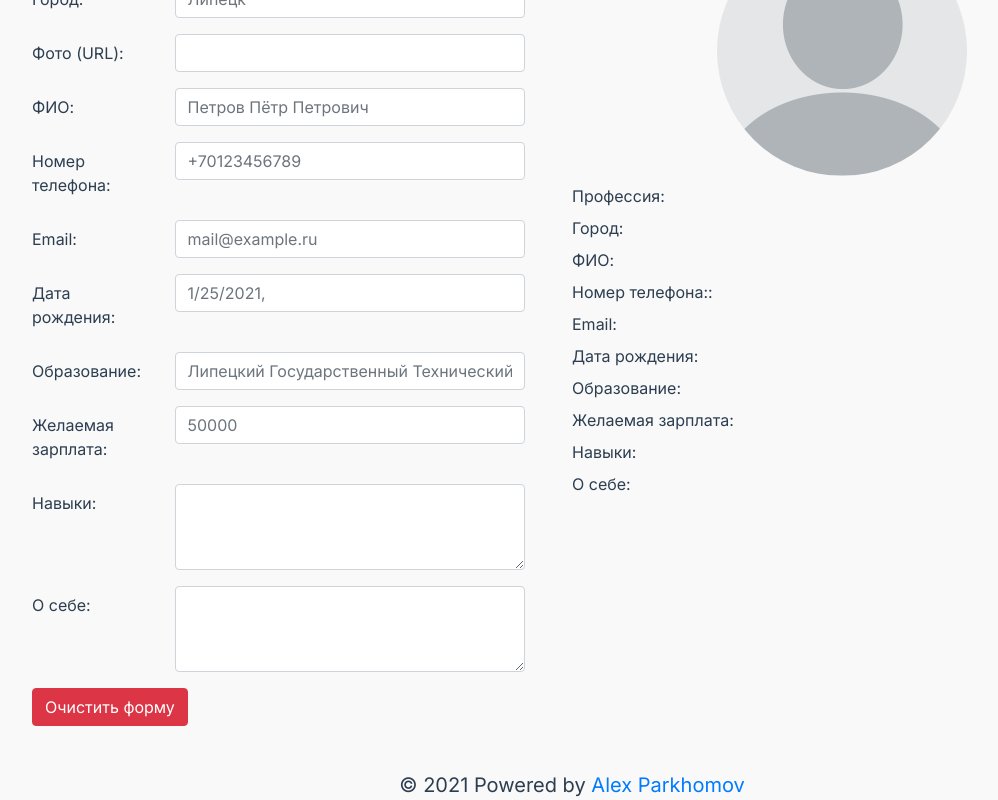
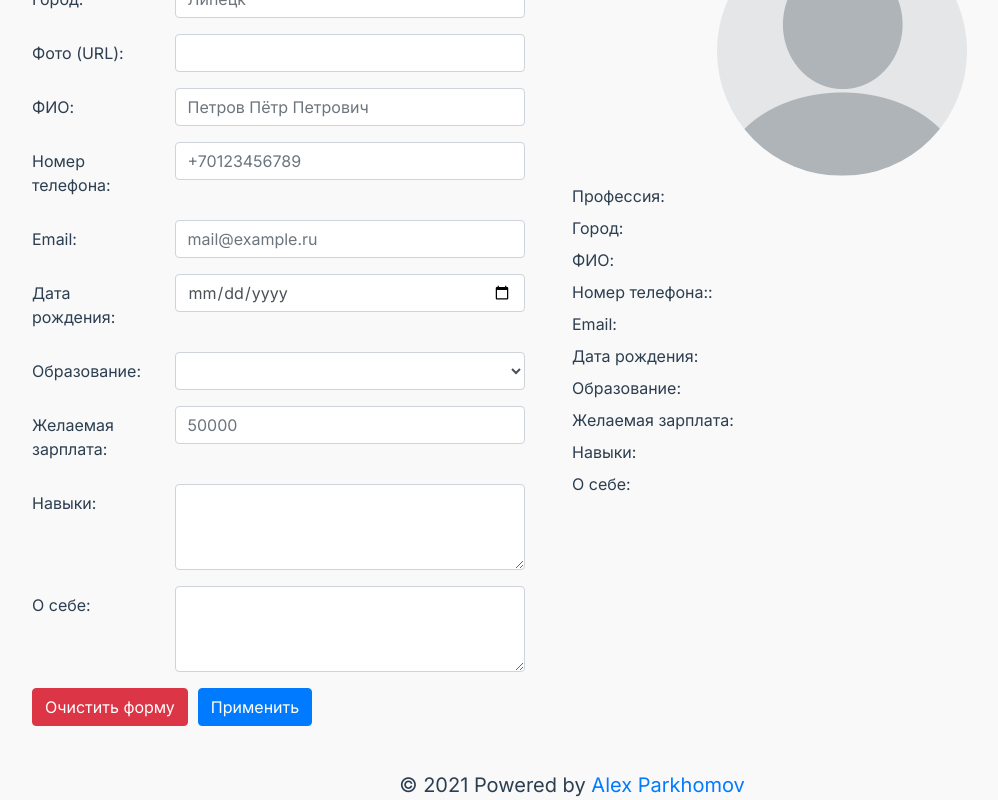
Before and after one commit to Strannik4884/VueResume, a Vue app in the folder task2/: page / in a window 1280 px wide. Shown: the part 248-1048 px from the top of the page, without its empty margins (68-1066 px from the left). Built offline with nearby package versions, Linux system fonts and the light colour scheme.

Commit message:
Add education levels and extra fields

```diff
--- a/task2/src/App.vue
+++ b/task2/src/App.vue
@@ -29,7 +29,11 @@ export default {
         phone: '',
         email: '',
         birthday: '',
-        education: '',
+        educationLevel: '',
+        educationPlace: '',
+        educationFaculty: '',
+        educationSpecialization: '',
+        educationEndDate: '',
         desiredSalary: '',
         skills: '',
         about: ''
--- /dev/null
+++ b/task2/src/components/EducationSpecial.vue
@@ -0,0 +1,39 @@
+<template>
+  <div>
+    <div class="form-group row">
+      <label class="col-sm-3 col-form-label">Учебное заведение:</label>
+      <div class="col-lg-8">
+        <input type="text" class="form-control" placeholder="50000" v-model="resume.educationPlace">
+      </div>
+    </div>
+    <div class="form-group row">
+      <label class="col-sm-3 col-form-label">Факультет:</label>
+      <div class="col-lg-8">
+        <input type="text" class="form-control" placeholder="50000" v-model="resume.educationFaculty">
+      </div>
+    </div>
+    <div class="form-group row">
+      <label class="col-sm-3 col-form-label">Специализация:</label>
+      <div class="col-lg-8">
+        <input type="text" class="form-control" placeholder="50000" v-model="resume.educationSpecialization">
+      </div>
+    </div>
+    <div class="form-group row">
+      <label class="col-sm-3 col-form-label">Год окончания:</label>
+      <div class="col-lg-8">
+        <input type="text" class="form-control" placeholder="50000" v-model="resume.educationEndDate">
+      </div>
+    </div>
+  </div>
+</template>
+
+<script>
+export default {
+  name: "EducationSpecial",
+  props: ['resume']
+}
+</script>
+
+<style scoped>
+
+</style>
--- a/task2/src/components/ResumeForm.vue
+++ b/task2/src/components/ResumeForm.vue
@@ -42,16 +42,18 @@
       <div class="form-group row">
         <label class="col-sm-3 col-form-label">Дата рождения:</label>
         <div class="col-lg-8">
-          <input class="form-control" :placeholder="birthdayPlaceholder" v-model="resume.birthday">
+          <input type="date" class="form-control" :placeholder="birthdayPlaceholder" v-model="resume.birthday">
         </div>
       </div>
       <div class="form-group row">
         <label class="col-sm-3 col-form-label">Образование:</label>
         <div class="col-lg-8">
-          <input type="text" class="form-control"
-                 placeholder="Липецкий Государственный Технический Университет" v-model="resume.education">
+          <select class="form-control" v-model="resume.educationLevel">
+            <option :key="level" v-for="level in educationLevels">{{ level }}</option>
+          </select>
         </div>
       </div>
+      <education-special v-if="resume.educationLevel !== educationLevels[0] && resume.educationLevel !== ''" :resume="resume" />
       <div class="form-group row">
         <label class="col-sm-3 col-form-label">Желаемая зарплата:</label>
         <div class="col-lg-8">
@@ -71,11 +73,14 @@
         </div>
       </div>
       <button type="button" class="btn btn-danger" @click="clearResumeForm">Очистить форму</button>
+      <button type="button" class="btn btn-primary apply-btn-style" @click="applyResume">Применить</button>
     </form>
   </div>
 </template>
 
 <script>
+import EducationSpecial from './EducationSpecial.vue'
+
 export default {
   name: "ResumeForm",
   // переданный объект резюме
@@ -83,8 +88,13 @@ export default {
   data () {
     return {
       // получаем текущую дату в формате dd.mm.yyyy
-      birthdayPlaceholder: new Date(Date.now()).toLocaleString().slice(0, 10)
+      birthdayPlaceholder: new Date(Date.now()).toLocaleString().slice(0, 10),
+      educationLevels: ['Среднее', 'Среднее специальное', 'Неоконченное высшее', 'Высшее']
     }
+  },
+  components: {
+    // компонент дополнитедьных сведений об образовании
+    'educationSpecial': EducationSpecial,
   },
   methods: {
     // метод очистки полей формы резюме
@@ -100,6 +110,9 @@ export default {
       this.resume.desiredSalary = ''
       this.resume.skills = ''
       this.resume.about = ''
+    },
+    applyResume(){
+
     }
   }
 }
@@ -109,7 +122,12 @@ export default {
 .form-col-title {
   padding-bottom: 20px;
 }
+
 .form-text-area {
   min-height: 38px;
 }
+
+.apply-btn-style {
+  margin-left: 10px;
+}
 </style>
--- a/task2/src/components/ResumeTemplate.vue
+++ b/task2/src/components/ResumeTemplate.vue
@@ -76,6 +76,7 @@ export default {
 .form-col-title {
   padding-bottom: 20px;
 }
+
 .resume-image {
   max-width: 250px;
   max-height: 250px;
```
